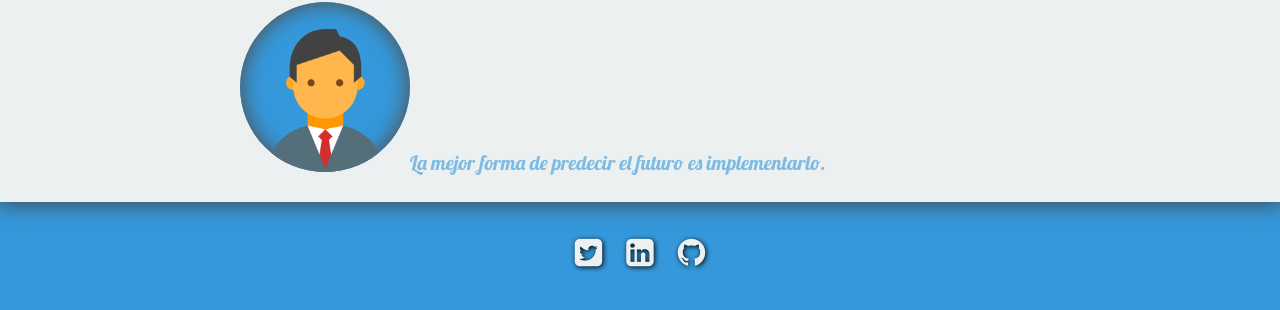
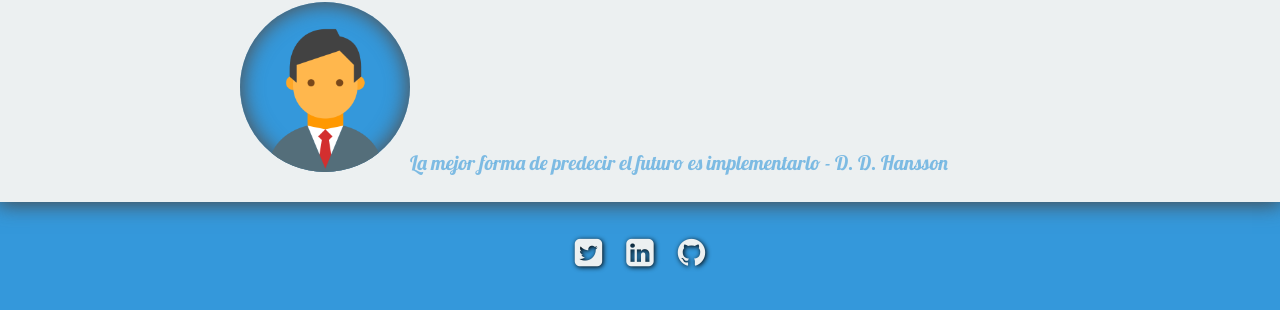
Before and after one commit to nisoto/Blog-anterior-2.0, a Jekyll site: the page built from index.html, in a window 1280 px wide. Shown: the part 243-553 px from the top of the page. Built offline with Jekyll 4.4.1, drawn with Linux system fonts in a browser that asks for light colours; nearby versions of some CDN libraries.

Commit message:
Update _config.yml

```diff
--- a/_config.yml
+++ b/_config.yml
@@ -1,7 +1,7 @@
 # Site
 title:          Raudy
 bio:            'Nicolás Soto'
-description:    "La mejor forma de predecir el futuro es implementarlo."
+description:    "La mejor forma de predecir el futuro es implementarlo - D. D. Hansson"
 picture:        'assets/img/profile.png'
 locale:         en_US
 url:            https://nisoto.github.io
```
